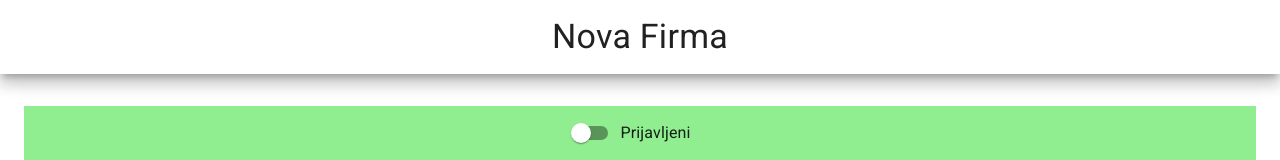
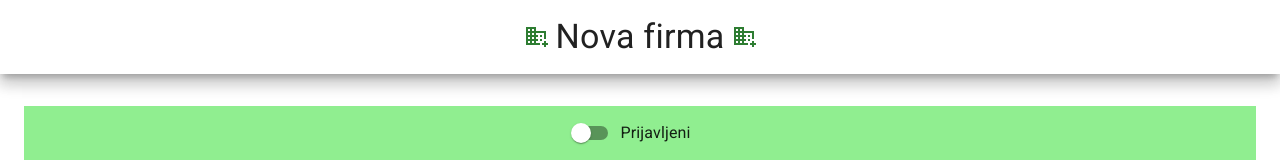
Before and after one commit to BogdanRaicevic/ied-projects, a React (Vite) app: page /evidencija in a window 1280 px wide. Both pictures are taken after a click on the button "add". Shown: the top 160 px of the page. Built offline with nearby package versions, Linux system fonts and the light colour scheme; a web font is replaced by a local one.

Commit message:
Add icons around title when adding a new company

```diff
--- a/src/components/MyDialog/MyDialog.tsx
+++ b/src/components/MyDialog/MyDialog.tsx
@@ -1,10 +1,15 @@
 import { Dialog, DialogTitle, DialogContent, DialogActions, Button } from "@mui/material";
+import { DomainAdd } from "@mui/icons-material";
 
 export default function MyDialog(props) {
   return (
     <Dialog fullScreen open={props.open} onClose={props.handleClose}>
       <DialogTitle align="center" variant="h4" boxShadow={10} zIndex={999}>
-        Nova Firma
+        <span>
+          <DomainAdd color="success" sx={{ backgroundColor: "white", mx: 1 }} />
+          Nova firma
+          <DomainAdd color="success" sx={{ backgroundColor: "white", mx: 1 }} />
+        </span>
       </DialogTitle>
       <DialogContent>{props.children}</DialogContent>
       <DialogActions>
```
